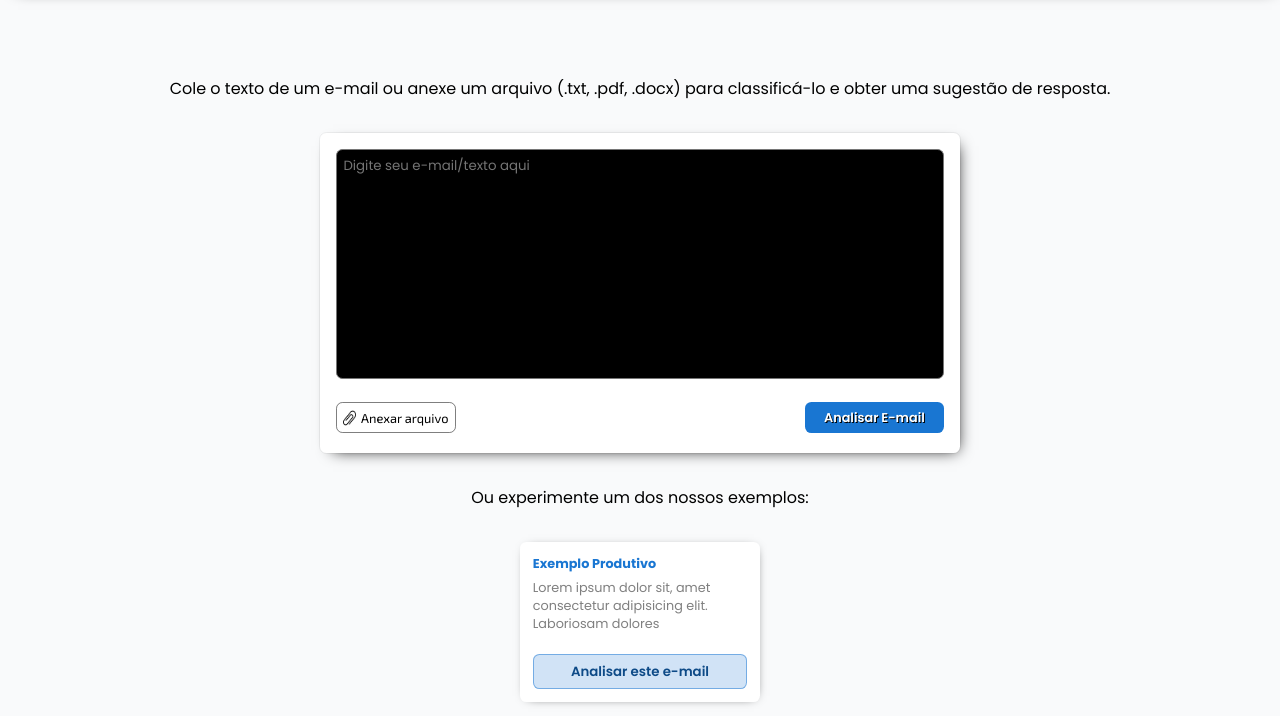
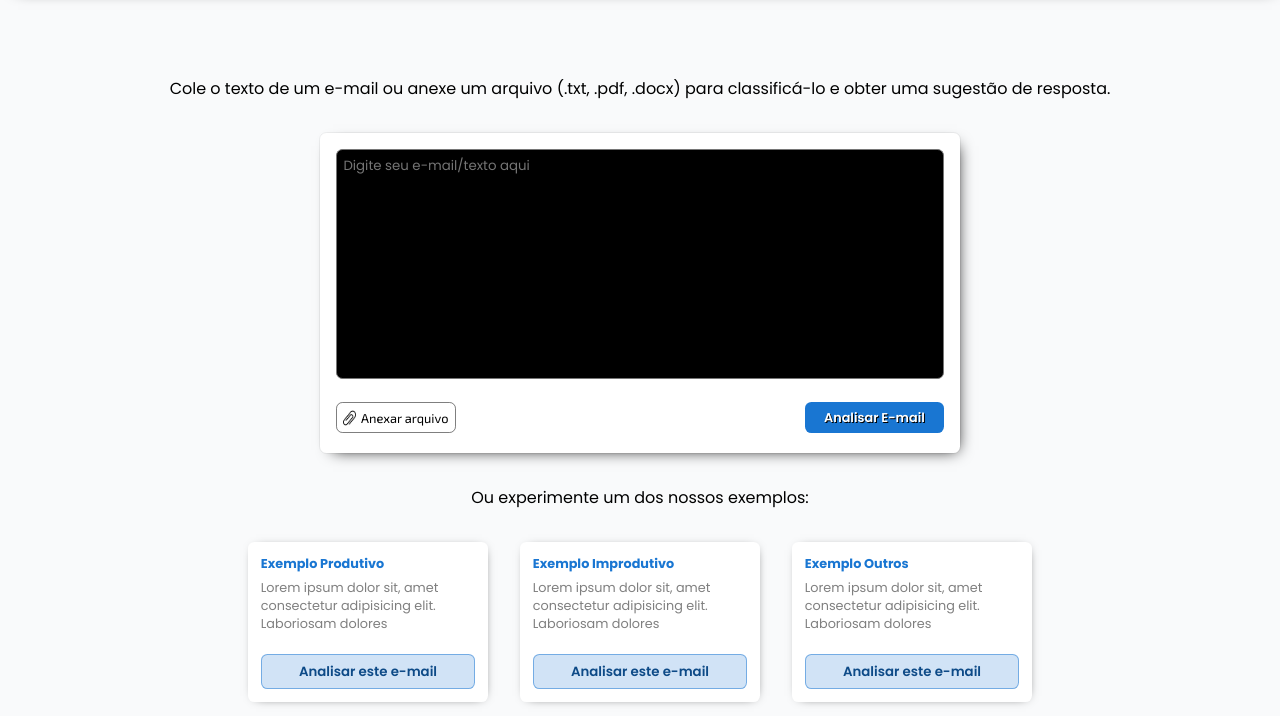
Before and after one commit to Ryotruuser/hermes.ai, a website built with Vite: page index.html in a window 1280 px wide. Shown: the part 84-800 px from the top of the page. Built offline with nearby package versions, Linux system fonts and the light colour scheme.

Commit message:
card examples front end finished

```diff
--- a/index.html
+++ b/index.html
@@ -48,6 +48,24 @@
           </div>
 
 
+          <div class="card-example">
+            <div class="card-texts">
+              <h4 class="card-title">Exemplo Improdutivo</h4>
+              <p class="card-text">Lorem ipsum dolor sit, amet consectetur adipisicing elit. Laboriosam dolores</p>
+            </div>
+
+            <button class="card-btn">Analisar este e-mail</button>
+          </div>
+
+          <div class="card-example">
+            <div class="card-texts">
+              <h4 class="card-title">Exemplo Outros</h4>
+              <p class="card-text">Lorem ipsum dolor sit, amet consectetur adipisicing elit. Laboriosam dolores</p>
+            </div>
+
+            <button class="card-btn">Analisar este e-mail</button>
+          </div>
+
         </div>
 
 
```
